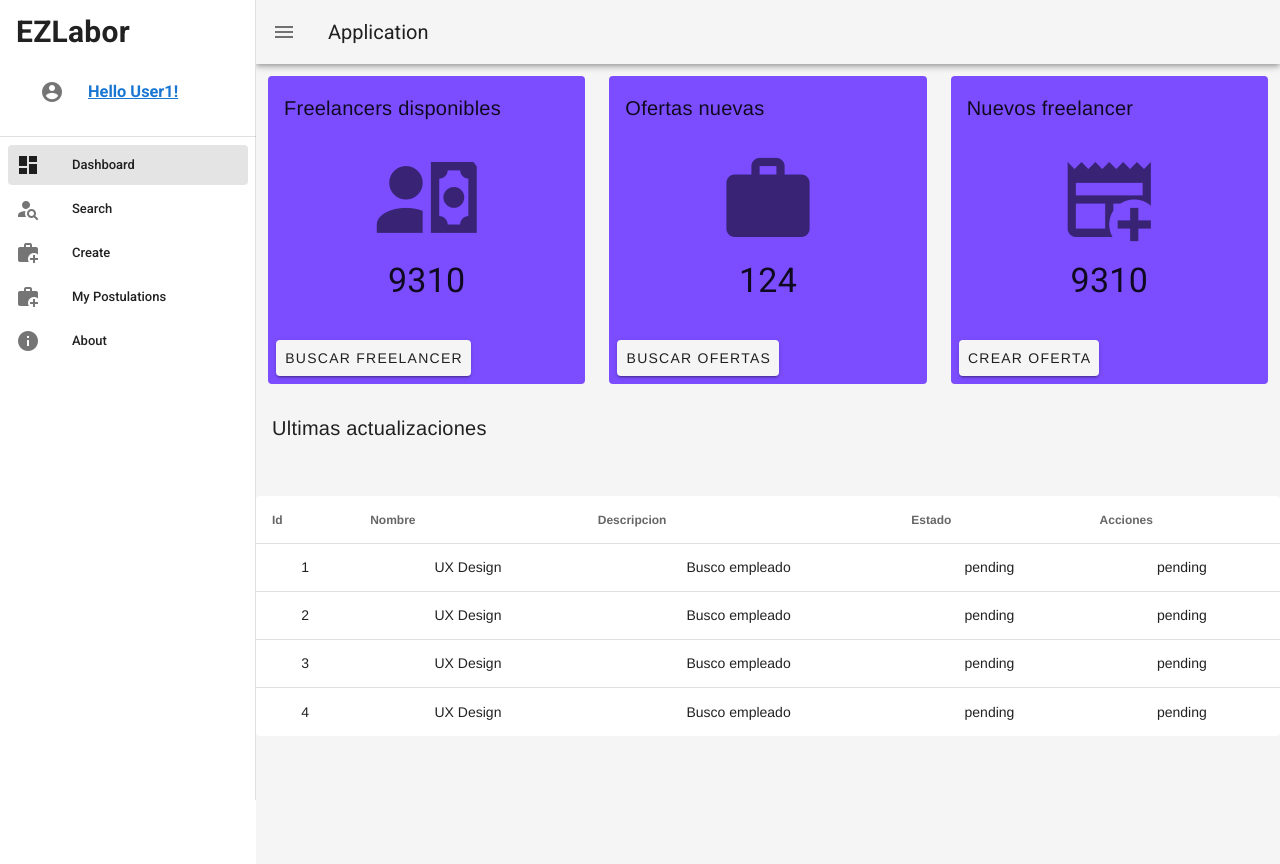
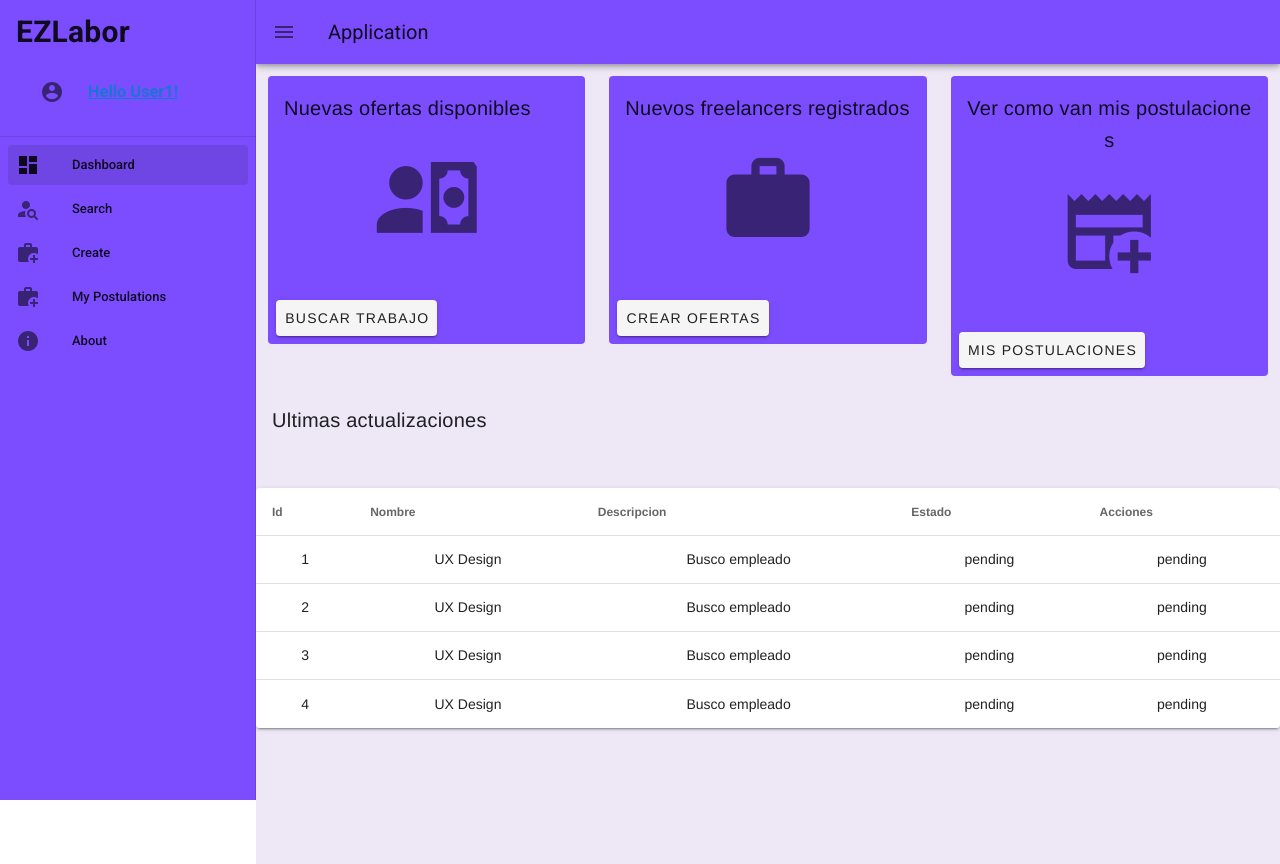
Before and after one commit to UPC-United-Team-APPSWEB-2021-1/ezlabor-web-application, a Vue app: page /dashboard in a window 1280 px wide. Built offline with nearby package versions, Linux system fonts and the light colour scheme.

Commit message:
fixed/colors
Added colors and routes

```diff
--- a/src/App.vue
+++ b/src/App.vue
@@ -1,10 +1,12 @@
 <template>
-  <v-app id="inspire">
+  <v-app id="inspire" class="blue-grey lighten-3">
     <v-navigation-drawer
         v-model="drawer"
         app
+        color="deep-purple accent-2"
+
     >
-      <v-card flat>
+      <v-card flat color="deep-purple accent-2">
         <v-card-title class="text-h6">
           <h2>EZLabor</h2>
         </v-card-title>
@@ -48,7 +50,7 @@
       <!--  -->
     </v-navigation-drawer>
 
-    <v-app-bar app>
+    <v-app-bar app color="deep-purple accent-2">
       <v-app-bar-nav-icon @click="drawer = !drawer"></v-app-bar-nav-icon>
 
       <v-toolbar-title>Application</v-toolbar-title>
--- a/src/components/dashboard-stats.vue
+++ b/src/components/dashboard-stats.vue
@@ -24,7 +24,7 @@
             </div>
           </v-card-text>
           <v-card-actions>
-            <v-btn @click=" navigateToAddPostulation()" > {{card.button}}</v-btn>
+            <v-btn @click="navigateTo(card.route) " > {{card.button}}</v-btn>
           </v-card-actions>
 
 
@@ -40,17 +40,21 @@ name: "dashboard-stats",
 
   data: () => ({
 
+
     cards: [
-      { title: 'Freelancers disponibles', flex: 4, num:9310, button:'Buscar freelancer', route:'/', icon:'mdi-account-cash'},
-      { title: 'Ofertas nuevas', flex: 4, num:124, button:'Buscar ofertas', route:'/', icon:'mdi-briefcase' },
-      { title: 'Nuevos freelancer', flex: 4, num:9310, button:'Crear oferta', route:'/', icon:'mdi-newspaper-plus' }
+      { title: 'Nuevas ofertas disponibles', flex: 4, num:'', button:'Buscar trabajo', route:'Search', icon:'mdi-account-cash'},
+      { title: 'Nuevos freelancers registrados', flex: 4, num:'', button:'Crear ofertas', route:'Create', icon:'mdi-briefcase' },
+      { title: 'Ver como van mis postulaciones', flex: 4, num:'', button:'Mis postulaciones', route:'Postulations', icon:'mdi-newspaper-plus' }
     ],
   }),
 
   methods:{
-    navigateToAddPostulation() {
-      this.$router.push({name: '/search'});
+    navigateTo(string) {
+      this.$router.push({name: string});
     },
+
+
+
   }
 
 }
--- a/src/components/dashboard-table.vue
+++ b/src/components/dashboard-table.vue
@@ -1,6 +1,6 @@
 <template>
-  <div class="pending">
-    <v-simple-table v-slot:default>
+  <div class="pending" >
+    <v-simple-table v-slot:default >
       <template>
 
       <thead>
--- a/src/components/offers.vue
+++ b/src/components/offers.vue
@@ -1,5 +1,5 @@
 <template>
-  <v-card>
+  <v-card class="deep-purple lighten-5">
     <v-card-title>
       Offers
       <v-spacer></v-spacer>
--- a/src/components/postulations.vue
+++ b/src/components/postulations.vue
@@ -1,5 +1,5 @@
 <template>
-  <v-card>
+  <v-card >
     <!--DIALOGS-->
     <v-dialog v-model="dialogCreateAndEdit" max-width="500px">
       <v-card>
--- a/src/router/index.js
+++ b/src/router/index.js
@@ -44,7 +44,7 @@ const routes = [
   },
   {
     path: '/postulations',
-    name: 'postulations',
+    name: 'Postulations',
     component: () => import('../views/Postulation.vue')
   },
   {
--- a/src/views/Create.vue
+++ b/src/views/Create.vue
@@ -1,5 +1,5 @@
 <template>
-  <v-app>
+  <v-app class="deep-purple lighten-5">
     <create-offers></create-offers>
   </v-app>
 </template>
--- a/src/views/Dashboard.vue
+++ b/src/views/Dashboard.vue
@@ -1,13 +1,16 @@
 <template>
-<v-app class="grey lighten-4">
+<v-app class="deep-purple lighten-5">
   <dashboard-stats></dashboard-stats>
 
-  <v-card class="grey lighten-4" flat height="100">
+  <v-card class="deep-purple lighten-5" flat height="100">
 
     <v-card-title class="align-center">Ultimas actualizaciones</v-card-title>
 
   </v-card>
-  <dashboard-table ></dashboard-table>
+  <v-card class="deep-purple lighten-5 mx-auto" width="1400" >
+    <dashboard-table ></dashboard-table>
+  </v-card>
+
 
 </v-app>
 </template>
--- a/src/views/Search.vue
+++ b/src/views/Search.vue
@@ -1,5 +1,5 @@
 <template>
-  <v-app>
+  <v-app class="deep-purple lighten-5">
     <offers></offers>
   </v-app>
 </template>
```
